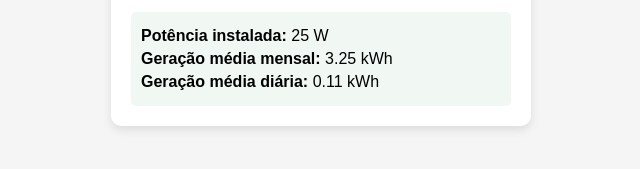
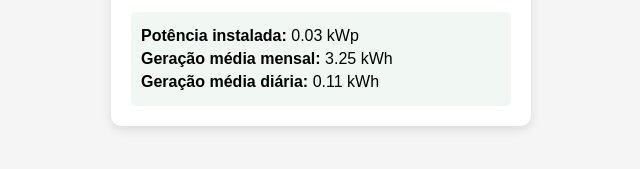
Before and after one commit to projetosestacaomossoro-del/calculadora-solar, a plain HTML site: page index.html in a window 1280 px wide. Both pictures are taken after typing "5", "5" into the empty fields and a click on the button "Calcular". Shown: the part 467-636 px from the top of the page, 319-959 px from the left. Drawn offline with Linux system fonts and the light colour scheme.

Commit message:
Update index.html

```diff
--- a/index.html
+++ b/index.html
@@ -102,17 +102,19 @@
       return;
     }
 
-      const potenciaInstalada = quantidade * potencia;
-      const geracaoMensal = (potenciaInstalada * 130) / 1000;
+    const potenciaInstaladaWp = quantidade * potencia;
+    const potenciaInstaladakWp = potenciaInstaladaWp / 1000;
+    const geracaoMensal = potenciaInstaladakWp * 130;
     const geracaoDiaria = geracaoMensal / 30;
 
     document.getElementById("resultado").innerHTML = `
-        <p><strong>Potência instalada:</strong> ${potenciaInstalada} W</p>
+      <p><strong>Potência instalada:</strong> ${potenciaInstaladakWp.toFixed(2)} kWp</p>
       <p><strong>Geração média mensal:</strong> ${geracaoMensal.toFixed(2)} kWh</p>
       <p><strong>Geração média diária:</strong> ${geracaoDiaria.toFixed(2)} kWh</p>
     `;
   }
 </script>
 
+
 </body>
 </html>
```
Lines whose indentation alone changed are shown as unchanged.
